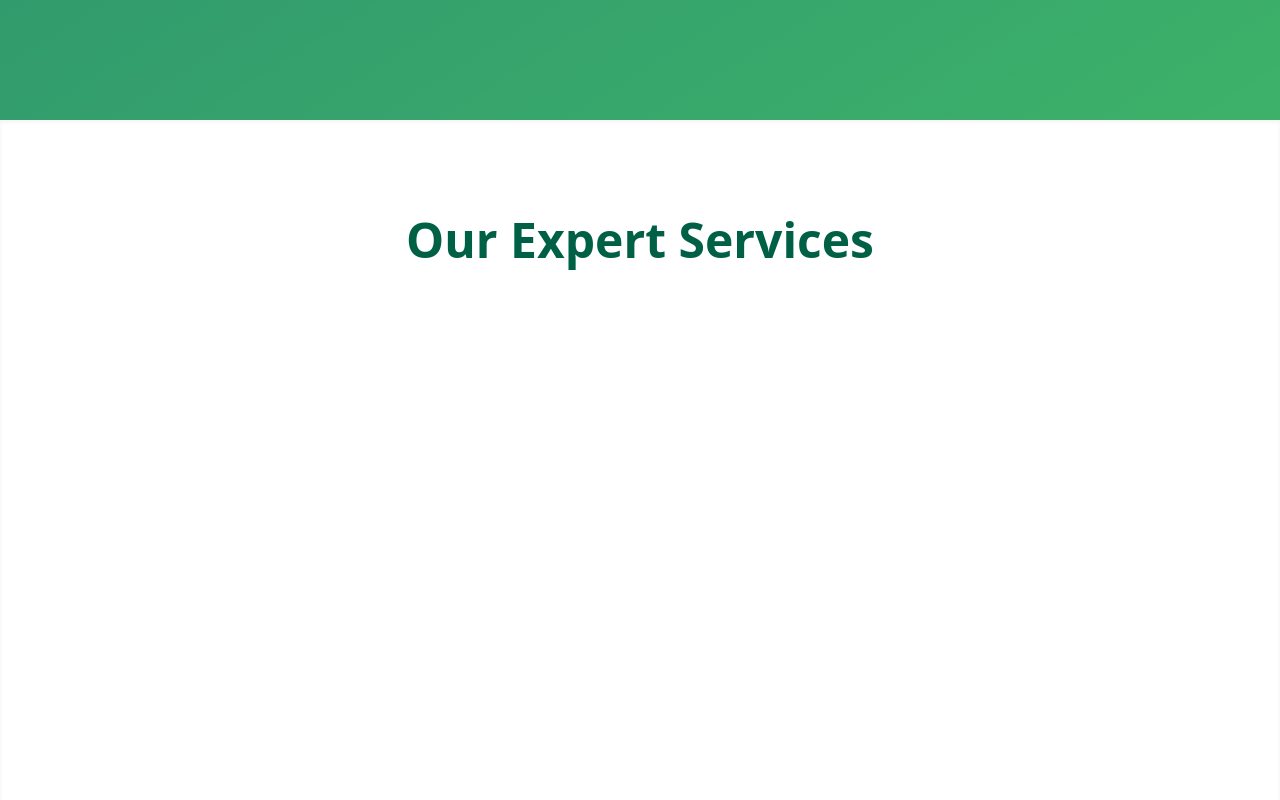
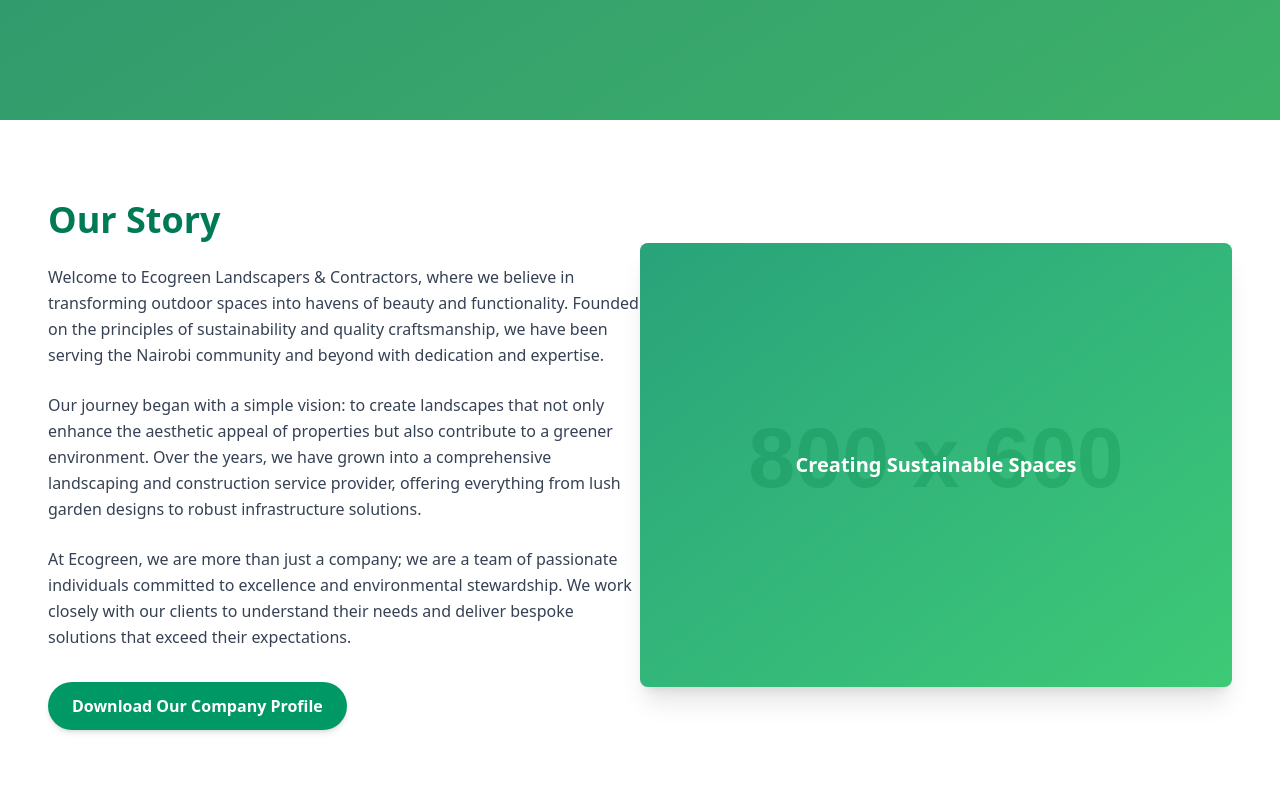
Before and after one commit to Nduhiu17/ecogreen-website, a React (Vite) app: page / in a window 1280 px wide. Shown: the part 680-1480 px from the top of the page. Built offline with nearby package versions, Linux system fonts and the light colour scheme.

Commit message:
add our story section

```diff
--- a/src/App.jsx
+++ b/src/App.jsx
@@ -14,6 +14,48 @@
 import drain from './assets/drain.png'
 import kerbs1 from './assets/kerbs1.png'
 import kerbs from './assets/kerbs.png'
+
+// Visually Appealing About Us Section Component
+function AboutUs() {
+  return (
+    <section className="py-20 bg-white">
+      <div className="container mx-auto px-6 md:px-12">
+        <div className="lg:flex lg:items-center lg:justify-between">
+          <div className="lg:w-1/2">
+            <h2 className="text-3xl font-bold text-emerald-700 sm:text-4xl mb-6">Our Story</h2>
+            <p className="text-gray-700 leading-relaxed mb-6">
+              Welcome to Ecogreen Landscapers & Contractors, where we believe in transforming outdoor spaces into havens of beauty and functionality. Founded on the principles of sustainability and quality craftsmanship, we have been serving the Nairobi community and beyond with dedication and expertise.
+            </p>
+            <p className="text-gray-700 leading-relaxed mb-6">
+              Our journey began with a simple vision: to create landscapes that not only enhance the aesthetic appeal of properties but also contribute to a greener environment. Over the years, we have grown into a comprehensive landscaping and construction service provider, offering everything from lush garden designs to robust infrastructure solutions.
+            </p>
+            <p className="text-gray-700 leading-relaxed">
+              At Ecogreen, we are more than just a company; we are a team of passionate individuals committed to excellence and environmental stewardship. We work closely with our clients to understand their needs and deliver bespoke solutions that exceed their expectations.
+            </p>
+            <div className="mt-8">
+              <a href="#contact" className="inline-block bg-emerald-600 hover:bg-emerald-700 text-white font-semibold py-3 px-6 rounded-full shadow-md transition duration-300">
+                Download Our Company Profile
+              </a>
+            </div>
+          </div>
+          <div className="lg:w-1/2 mt-10 lg:mt-0">
+            <div className="relative rounded-lg overflow-hidden shadow-xl">
+              <img
+                src="https://placehold.co/800x600/228B22/FFFFFF?text=Our+Team+or+Projects"
+                alt="Ecogreen Team or Projects"
+                className="w-full h-full object-cover"
+              />
+              <div className="absolute inset-0 bg-gradient-to-br from-emerald-600/80 to-green-500/70"></div>
+              <div className="absolute top-0 left-0 w-full h-full flex items-center justify-center text-white text-xl font-bold">
+                Creating Sustainable Spaces
+              </div>
+            </div>
+          </div>
+        </div>
+      </div>
+    </section>
+  );
+}
 
 // Main App Component
 function App() {
@@ -144,6 +186,9 @@
           </button>
         </div>
       </header>
+
+      {/* About Us Section */}
+      <AboutUs />
 
       {/* Services Section */}
       <section id="services" className="py-16 md:py-24 bg-white shadow-inner">
```
